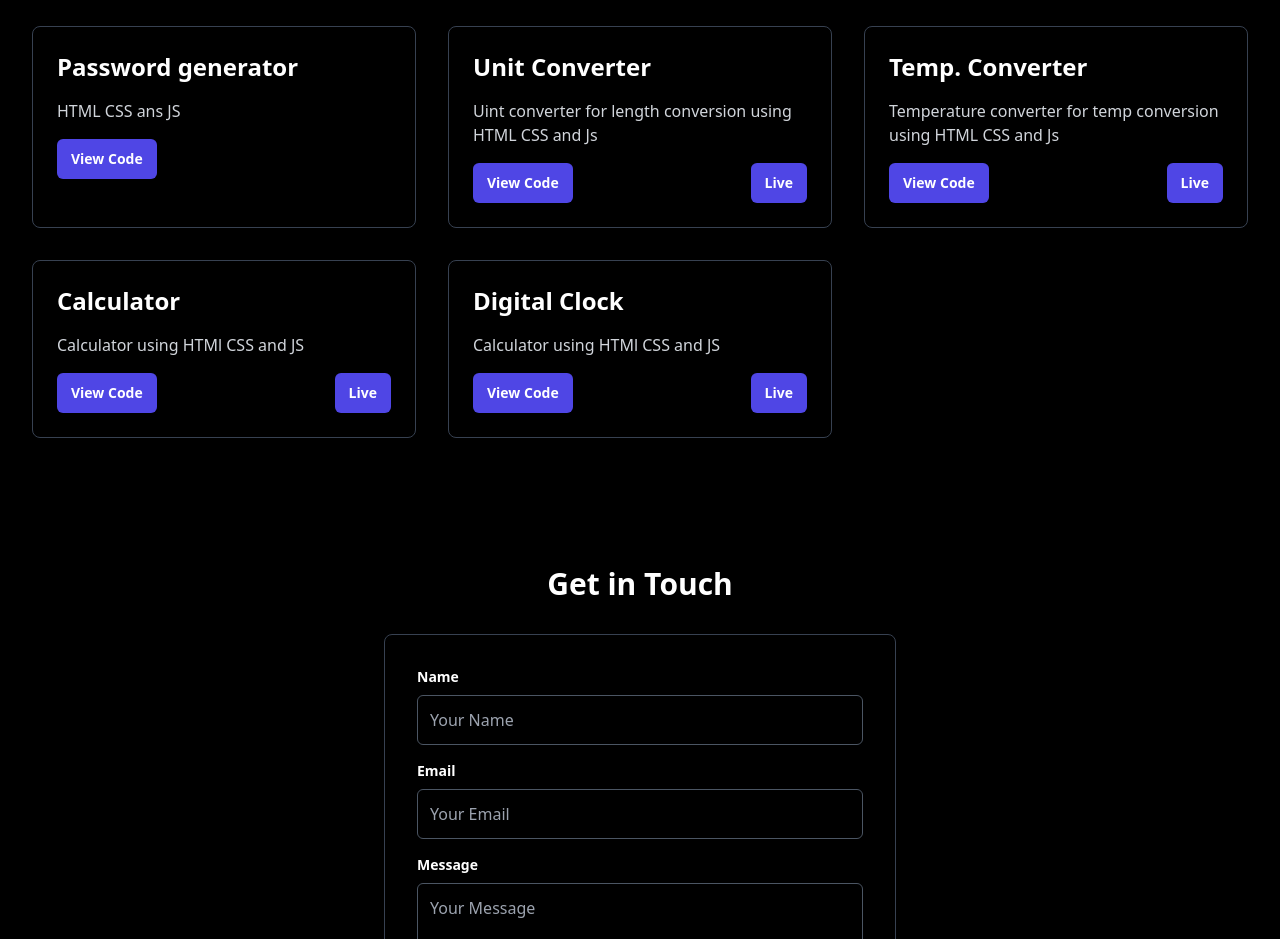
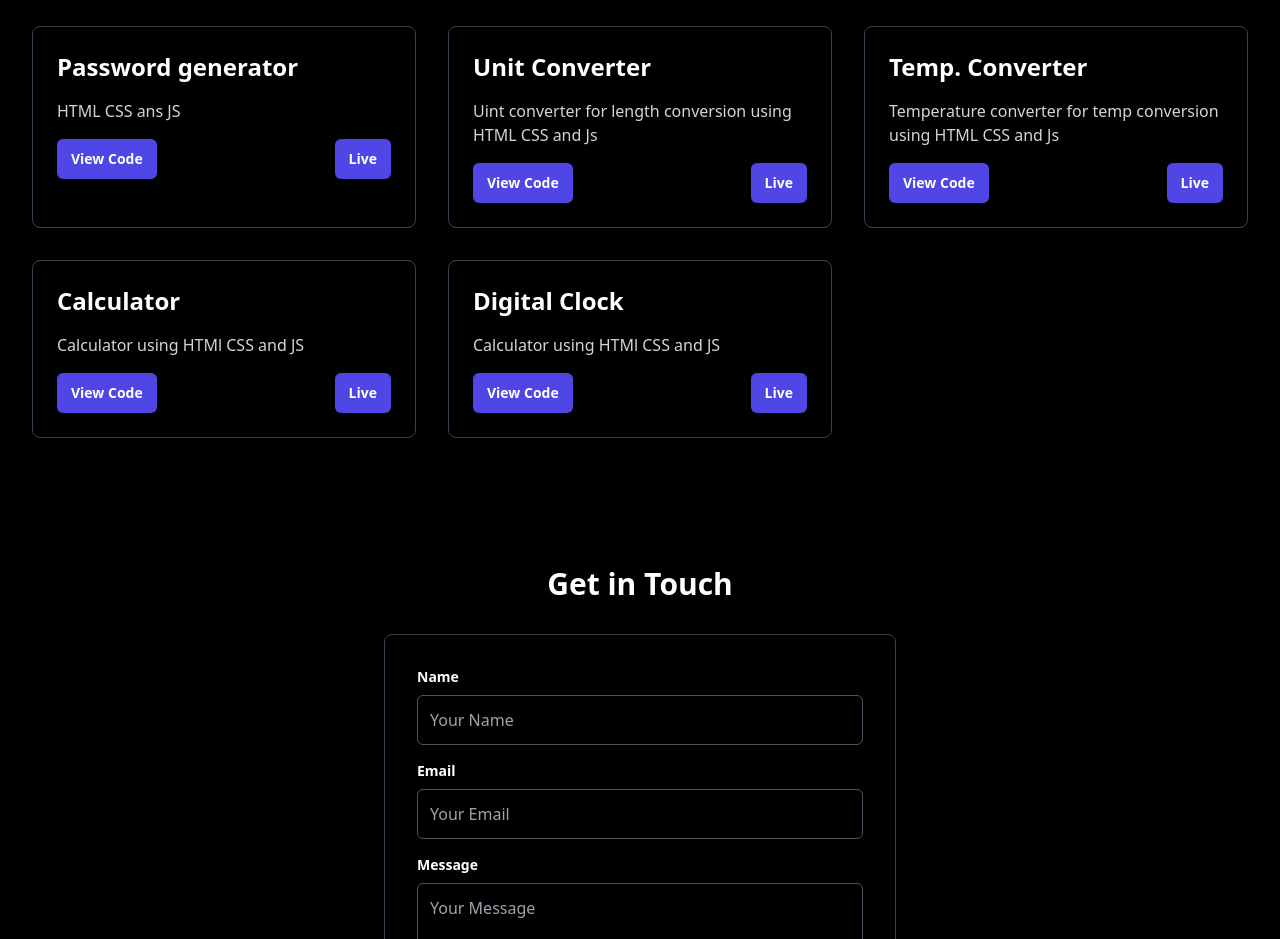
Before and after one commit to shekhar-sharma-111/Portfolio, a React (Vite) app in the folder client/: page / in a window 1280 px wide. Shown: the part 2120-3059 px from the top of the page. Built offline with nearby package versions, Linux system fonts and the light colour scheme.

Commit message:
Update Projects.jsx
links added

```diff
--- a/client/src/components/Projects.jsx
+++ b/client/src/components/Projects.jsx
@@ -23,8 +23,8 @@ const projects = [
     {
     name: 'Password generator',
     description: 'HTML CSS ans JS',
-    codeLink: '',
-    liveLink: '',
+    codeLink: 'https://github.com/shekhar-sharma-111/Password-generator',
+    liveLink: 'https://password-generator-ten-self.vercel.app/',
   },
   {
     name: 'Unit Converter',
```
